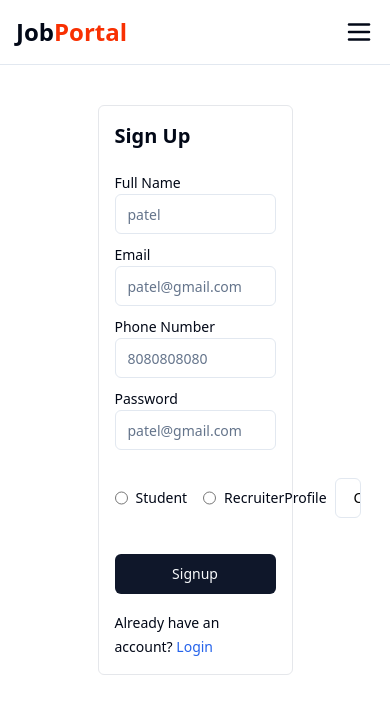
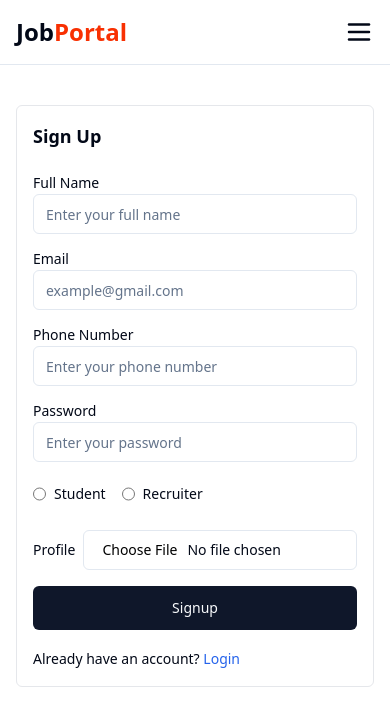
Before and after one commit to bhupendra7754/JobPortal, a React (Vite) app in the folder frontend/: page /signup in a window 390 px wide. Shown: the top 726 px of the page. Built offline with nearby package versions, Linux system fonts and the light colour scheme.

Commit message:
Make signup form fully responsive: full-width on small screens, wider layout on desktop

```diff
--- a/frontend/src/components/auth/Signup.jsx
+++ b/frontend/src/components/auth/Signup.jsx
@@ -1,3 +1,169 @@
+// import React, { useEffect, useState } from 'react'
+// import Navbar from '../shared/Navbar'
+// import { Label } from '../ui/label'
+// import { Input } from '../ui/input'
+// import { RadioGroup } from '../ui/radio-group'
+// import { Button } from '../ui/button'
+// import { Link, useNavigate } from 'react-router-dom'
+// import axios from 'axios'
+// import { USER_API_END_POINT } from '@/utils/constant'
+// import { toast } from 'sonner'
+// import { useDispatch, useSelector } from 'react-redux'
+// import { setLoading } from '@/redux/authSlice'
+// import { Loader2 } from 'lucide-react'
+
+// const Signup = () => {
+
+//     const [input, setInput] = useState({
+//         fullname: "",
+//         email: "",
+//         phoneNumber: "",
+//         password: "",
+//         role: "",
+//         file: ""
+//     });
+//     const {loading,user} = useSelector(store=>store.auth);
+//     const dispatch = useDispatch();
+//     const navigate = useNavigate();
+
+//     const changeEventHandler = (e) => {
+//         setInput({ ...input, [e.target.name]: e.target.value });
+//     }
+//     const changeFileHandler = (e) => {
+//         setInput({ ...input, file: e.target.files?.[0] });
+//     }
+//     const submitHandler = async (e) => {
+//         e.preventDefault();
+//         const formData = new FormData();    //formdata object
+//         formData.append("fullname", input.fullname);
+//         formData.append("email", input.email);
+//         formData.append("phoneNumber", input.phoneNumber);
+//         formData.append("password", input.password);
+//         formData.append("role", input.role);
+//         if (input.file) {
+//             formData.append("file", input.file);
+//         }
+
+//         try {
+//             dispatch(setLoading(true));
+//             const res = await axios.post(`${USER_API_END_POINT}/register`, formData, {
+//                 headers: { 'Content-Type': "multipart/form-data" },
+//                 withCredentials: true,
+//             });
+//             if (res.data.success) {
+//                 navigate("/login");
+//                 toast.success(res.data.message);
+//                 console.log(res)
+//             }
+//         } catch (error) {
+//             console.log(error);
+//             toast.error(error.response.data.message);
+//         } finally{
+//             dispatch(setLoading(false));
+//         }
+//     }
+
+//     useEffect(()=>{
+//         if(user){
+//             navigate("/");
+//         }
+//     },[])
+//     return (
+//         <div>
+//             <Navbar />
+//             <div className='flex items-center justify-center max-w-7xl mx-auto'>
+//                 <form onSubmit={submitHandler} className='w-1/2 border border-gray-200 rounded-md p-4 my-10'>
+//                     <h1 className='font-bold text-xl mb-5'>Sign Up</h1>
+//                     <div className='my-2'>
+//                         <Label>Full Name</Label>
+//                         <Input
+//                             type="text"
+//                             value={input.fullname}
+//                             name="fullname"
+//                             onChange={changeEventHandler}
+//                             placeholder="Enter your full name"
+//                         />
+//                     </div>
+//                     <div className='my-2'>
+//                         <Label>Email</Label>
+//                         <Input
+//                             type="email"
+//                             value={input.email}
+//                             name="email"
+//                             onChange={changeEventHandler}
+//                             placeholder="Example@gmail.com "
+//                         />
+//                     </div>
+//                     <div className='my-2'>
+//                         <Label>Phone Number</Label>
+//                         <Input
+//                             type="text"
+//                             value={input.phoneNumber}
+//                             name="phoneNumber"
+//                             onChange={changeEventHandler}
+//                             placeholder="Enter your phone number"
+//                         />
+//                     </div>
+//                     <div className='my-2'>
+//                         <Label>Password</Label>
+//                         <Input
+//                             type="password"
+//                             value={input.password}
+//                             name="password"
+//                             onChange={changeEventHandler}
+//                             placeholder="Enter your password"
+//                         />
+//                     </div>
+//                     <div className='flex items-center justify-between'>
+//                         <RadioGroup className="flex items-center gap-4 my-5">
+//                             <div className="flex items-center space-x-2">
+//                                 <Input
+//                                     type="radio"
+//                                     name="role"
+//                                     value="student"
+//                                     checked={input.role === 'student'}
+//                                     onChange={changeEventHandler}
+//                                     className="cursor-pointer"
+//                                 />
+//                                 <Label htmlFor="r1">Student</Label>
+//                             </div>
+//                             <div className="flex items-center space-x-2">
+//                                 <Input
+//                                     type="radio"
+//                                     name="role"
+//                                     value="recruiter"
+//                                     checked={input.role === 'recruiter'}
+//                                     onChange={changeEventHandler}
+//                                     className="cursor-pointer"
+//                                 />
+//                                 <Label htmlFor="r2">Recruiter</Label>
+//                             </div>
+//                         </RadioGroup>
+//                         <div className='flex items-center gap-2'>
+//                             <Label>Profile</Label>
+//                             <Input
+//                                 accept="image/*"
+//                                 type="file"
+//                                 onChange={changeFileHandler}
+//                                 className="cursor-pointer"
+//                             />
+//                         </div>
+//                     </div>
+//                     {
+//                         loading ? <Button className="w-full my-4"> <Loader2 className='mr-2 h-4 w-4 animate-spin' /> Please wait </Button> : <Button type="submit" className="w-full my-4">Signup</Button>
+//                     }
+//                     <span className='text-sm'>Already have an account? <Link to="/login" className='text-blue-600'>Login</Link></span>
+//                 </form>
+//             </div>
+//         </div>
+//     )
+// }
+
+// export default Signup
+
+
+
+
 import React, { useEffect, useState } from 'react'
 import Navbar from '../shared/Navbar'
 import { Label } from '../ui/label'
@@ -22,27 +188,28 @@ const Signup = () => {
         role: "",
         file: ""
     });
-    const {loading,user} = useSelector(store=>store.auth);
+
+    const { loading, user } = useSelector(store => store.auth);
     const dispatch = useDispatch();
     const navigate = useNavigate();
 
     const changeEventHandler = (e) => {
         setInput({ ...input, [e.target.name]: e.target.value });
     }
+
     const changeFileHandler = (e) => {
         setInput({ ...input, file: e.target.files?.[0] });
     }
+
     const submitHandler = async (e) => {
         e.preventDefault();
-        const formData = new FormData();    //formdata object
+        const formData = new FormData();
         formData.append("fullname", input.fullname);
         formData.append("email", input.email);
         formData.append("phoneNumber", input.phoneNumber);
         formData.append("password", input.password);
         formData.append("role", input.role);
-        if (input.file) {
-            formData.append("file", input.file);
-        }
+        if (input.file) formData.append("file", input.file);
 
         try {
             dispatch(setLoading(true));
@@ -53,106 +220,129 @@ const Signup = () => {
             if (res.data.success) {
                 navigate("/login");
                 toast.success(res.data.message);
-                console.log(res)
             }
         } catch (error) {
-            console.log(error);
             toast.error(error.response.data.message);
-        } finally{
+        } finally {
             dispatch(setLoading(false));
         }
     }
 
-    useEffect(()=>{
-        if(user){
-            navigate("/");
-        }
-    },[])
+    useEffect(() => {
+        if (user) navigate("/");
+    }, []);
+
     return (
         <div>
             <Navbar />
-            <div className='flex items-center justify-center max-w-7xl mx-auto'>
-                <form onSubmit={submitHandler} className='w-1/2 border border-gray-200 rounded-md p-4 my-10'>
-                    <h1 className='font-bold text-xl mb-5'>Sign Up</h1>
-                    <div className='my-2'>
-                        <Label>Full Name</Label>
+
+            <div className='flex items-center justify-center max-w-7xl mx-auto px-4'>
+                <form
+                    onSubmit={submitHandler}
+                    className='w-full sm:w-[90%] md:w-[70%] lg:w-[60%] xl:w-[50%]
+                               border border-gray-200 rounded-md p-4 sm:p-6 my-10'
+                >
+                    <h1 className='font-bold text-lg sm:text-xl mb-5'>Sign Up</h1>
+
+                    <div className='my-3'>
+                        <Label className="text-sm sm:text-base">Full Name</Label>
                         <Input
+                            className="h-10 sm:h-11"
                             type="text"
                             value={input.fullname}
                             name="fullname"
                             onChange={changeEventHandler}
-                            placeholder="patel"
+                            placeholder="Enter your full name"
                         />
                     </div>
-                    <div className='my-2'>
-                        <Label>Email</Label>
+
+                    <div className='my-3'>
+                        <Label className="text-sm sm:text-base">Email</Label>
                         <Input
+                            className="h-10 sm:h-11"
                             type="email"
                             value={input.email}
                             name="email"
                             onChange={changeEventHandler}
-                            placeholder="patel@gmail.com"
+                            placeholder="example@gmail.com"
                         />
                     </div>
-                    <div className='my-2'>
-                        <Label>Phone Number</Label>
+
+                    <div className='my-3'>
+                        <Label className="text-sm sm:text-base">Phone Number</Label>
                         <Input
+                            className="h-10 sm:h-11"
                             type="text"
                             value={input.phoneNumber}
                             name="phoneNumber"
                             onChange={changeEventHandler}
-                            placeholder="8080808080"
+                            placeholder="Enter your phone number"
                         />
                     </div>
-                    <div className='my-2'>
-                        <Label>Password</Label>
+
+                    <div className='my-3'>
+                        <Label className="text-sm sm:text-base">Password</Label>
                         <Input
+                            className="h-10 sm:h-11"
                             type="password"
                             value={input.password}
                             name="password"
                             onChange={changeEventHandler}
-                            placeholder="patel@gmail.com"
+                            placeholder="Enter your password"
                         />
                     </div>
-                    <div className='flex items-center justify-between'>
-                        <RadioGroup className="flex items-center gap-4 my-5">
-                            <div className="flex items-center space-x-2">
+
+                    <div className='flex flex-col sm:flex-row sm:items-center sm:justify-between gap-4'>
+                        <RadioGroup className="flex items-center gap-4">
+                            <div className="flex items-center gap-2">
                                 <Input
                                     type="radio"
                                     name="role"
                                     value="student"
                                     checked={input.role === 'student'}
                                     onChange={changeEventHandler}
-                                    className="cursor-pointer"
                                 />
-                                <Label htmlFor="r1">Student</Label>
+                                <Label>Student</Label>
                             </div>
-                            <div className="flex items-center space-x-2">
+                            <div className="flex items-center gap-2">
                                 <Input
                                     type="radio"
                                     name="role"
                                     value="recruiter"
                                     checked={input.role === 'recruiter'}
                                     onChange={changeEventHandler}
-                                    className="cursor-pointer"
                                 />
-                                <Label htmlFor="r2">Recruiter</Label>
+                                <Label>Recruiter</Label>
                             </div>
                         </RadioGroup>
+
                         <div className='flex items-center gap-2'>
                             <Label>Profile</Label>
                             <Input
                                 accept="image/*"
                                 type="file"
                                 onChange={changeFileHandler}
-                                className="cursor-pointer"
                             />
                         </div>
                     </div>
+
                     {
-                        loading ? <Button className="w-full my-4"> <Loader2 className='mr-2 h-4 w-4 animate-spin' /> Please wait </Button> : <Button type="submit" className="w-full my-4">Signup</Button>
+                        loading ? (
+                            <Button className="w-full h-11 sm:h-12 my-4">
+                                <Loader2 className='mr-2 h-4 w-4 animate-spin' />
+                                Please wait
+                            </Button>
+                        ) : (
+                            <Button type="submit" className="w-full h-11 sm:h-12 my-4">
+                                Signup
+                            </Button>
+                        )
                     }
-                    <span className='text-sm'>Already have an account? <Link to="/login" className='text-blue-600'>Login</Link></span>
+
+                    <span className='text-sm'>
+                        Already have an account?{" "}
+                        <Link to="/login" className='text-blue-600'>Login</Link>
+                    </span>
                 </form>
             </div>
         </div>
```
